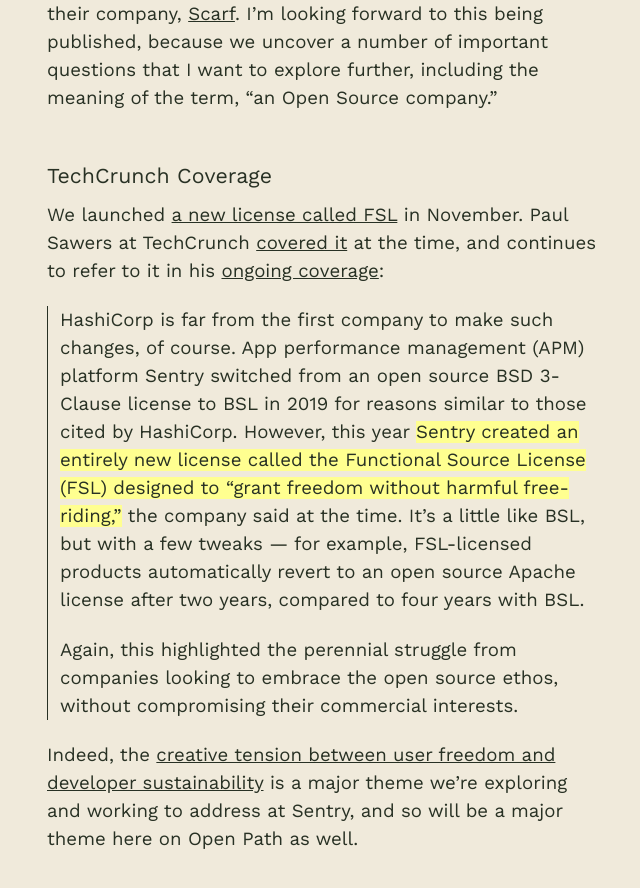
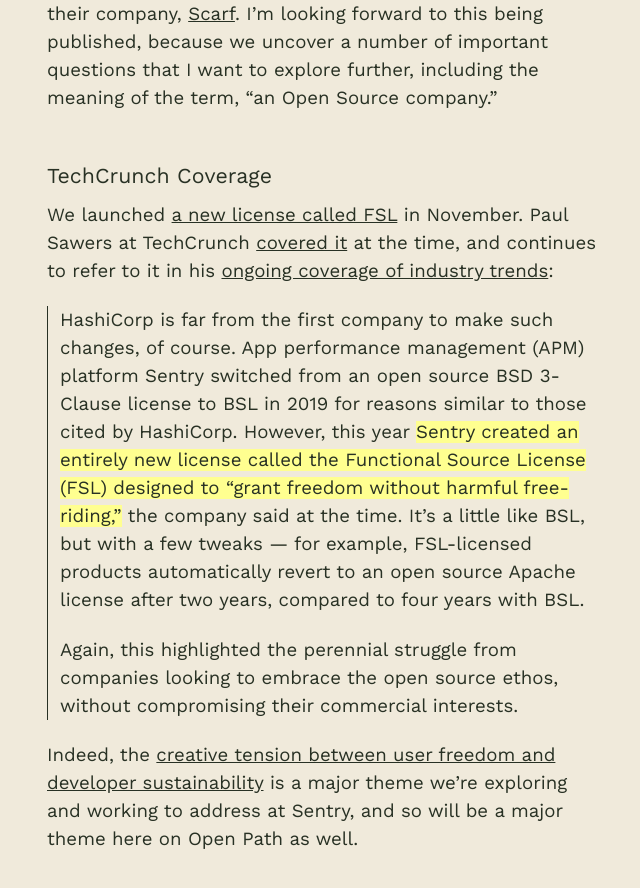
Before and after one commit to chadwhitacre/openpath, a Jekyll site: the page built from _posts/2024-01-02-introducing-open-path.md, in a window 1280 px wide and 900 px high, scrolled down 1941 px. Shown: the top 888 px of the window, without its empty margins (313-953 px from the left). Built offline with Jekyll 4.4.1, drawn with Linux system fonts in a browser that asks for light colours; some web fonts are replaced.

Commit message:
More words

```diff
--- a/_posts/2024-01-02-introducing-open-path.md
+++ b/_posts/2024-01-02-introducing-open-path.md
@@ -63,7 +63,7 @@
 Sawers at TechCrunch [covered
 it](https://techcrunch.com/2023/11/20/with-functional-source-license-sentry-wants-to-grant-developers-freedom-without-harmful-free-riding/)
 at the time, and continues to refer to it in his [ongoing
-coverage](https://techcrunch.com/2023/12/26/the-eternal-struggle-between-open-source-and-proprietary-software/):
+coverage of industry trends](https://techcrunch.com/2023/12/26/the-eternal-struggle-between-open-source-and-proprietary-software/):
 
 > HashiCorp is far from the first company to make such changes, of course. App
 > performance management (APM) platform Sentry switched from an open source BSD
```
